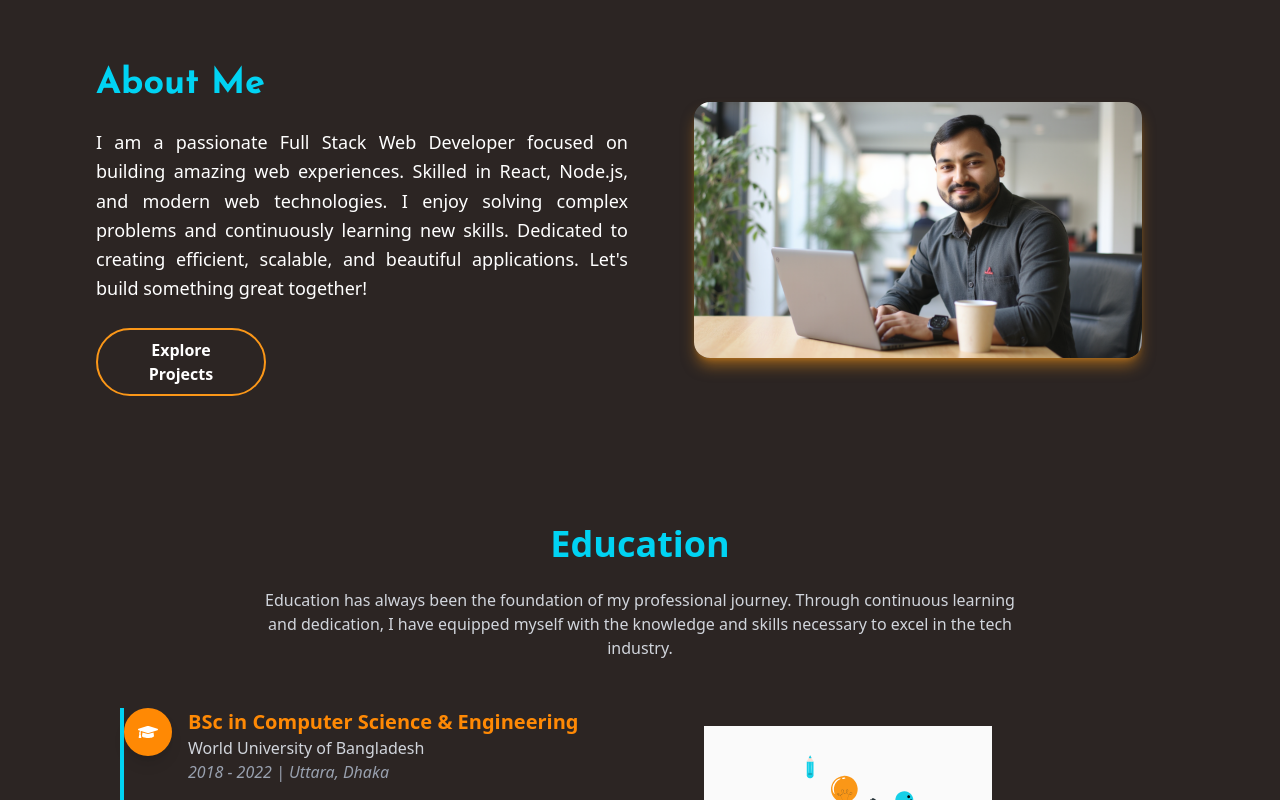
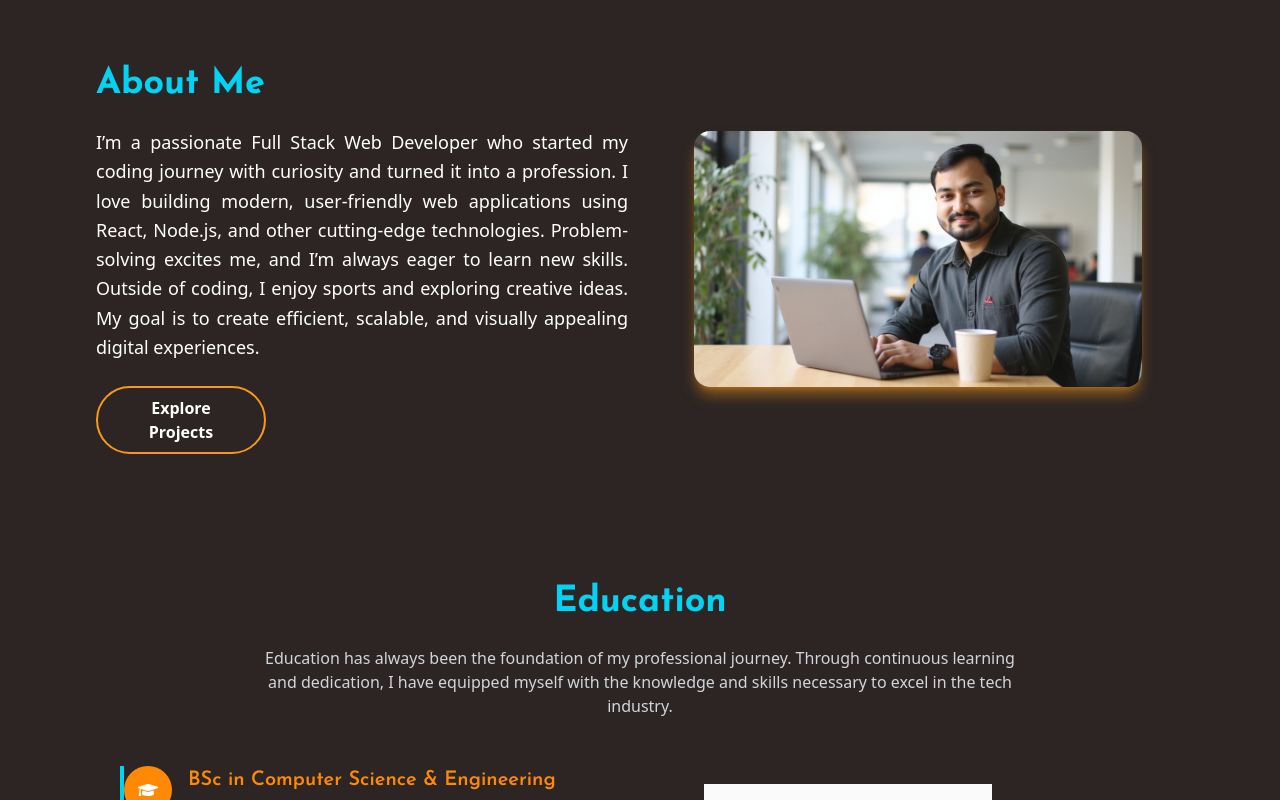
Before and after one commit to raseduzzaman-rased/portfolio-raseduzzaman-rased, a React (Vite) app: page / in a window 1280 px wide. Shown: the part 800-1600 px from the top of the page. Built offline with nearby package versions, Linux system fonts and the light colour scheme.

Commit message:
designed the footer section

```diff
--- a/src/components/Pages/AboutMe.jsx
+++ b/src/components/Pages/AboutMe.jsx
@@ -14,11 +14,7 @@ const AboutMe = () => {
             About Me
           </h1>
           <p className="text-lg leading-relaxed mb-6 text-justify">
-            I am a passionate Full Stack Web Developer focused on building
-            amazing web experiences. Skilled in React, Node.js, and modern web
-            technologies. I enjoy solving complex problems and continuously
-            learning new skills. Dedicated to creating efficient, scalable, and
-            beautiful applications. Let's build something great together!
+           I’m a passionate Full Stack Web Developer who started my coding journey with curiosity and turned it into a profession. I love building modern, user-friendly web applications using React, Node.js, and other cutting-edge technologies. Problem-solving excites me, and I’m always eager to learn new skills. Outside of coding, I enjoy sports and exploring creative ideas. My goal is to create efficient, scalable, and visually appealing digital experiences.
           </p>
         <Link
             to="projects"
--- /dev/null
+++ b/src/components/Pages/Footer.jsx
@@ -0,0 +1,45 @@
+import React from "react";
+import { FaGithub, FaFacebookF, FaLinkedinIn, FaTwitter } from "react-icons/fa";
+
+const Footer = () => {
+  return (
+    <footer className="bg-[#2c2523] text-white py-10 px-4">
+      <div className="max-w-7xl mx-auto flex flex-col items-center space-y-6">
+
+        {/* Name */}
+        <div className="text-2xl font-bold text-cyan-400">Md. Raseduzzaman Rased</div>
+
+        {/* Menu List */}
+        <nav>
+          <ul className="flex flex-wrap justify-center gap-6 text-gray-300 text-lg">
+            <li><a href="#about" className="hover:text-cyan-400 transition">About Me</a></li>
+            <li><a href="#skills" className="hover:text-cyan-400 transition">Skills</a></li>
+            <li><a href="#experience" className="hover:text-cyan-400 transition">Experience</a></li>
+            <li><a href="#projects" className="hover:text-cyan-400 transition">Projects</a></li>
+            <li><a href="#contact" className="hover:text-cyan-400 transition">Contact</a></li>
+            <li><a href="#education" className="hover:text-cyan-400 transition">Qualification</a></li>
+          </ul>
+        </nav>
+
+        {/* Social Icons */}
+        <div className="flex space-x-6 text-gray-300 text-2xl">
+          <a href="https://github.com/raseduzzaman-rased" target="_blank" rel="noopener noreferrer" className="hover:text-cyan-400 transition">
+            <FaGithub />
+          </a>
+          <a href="https://www.facebook.com/mdraseduzzaman.rased0/" target="_blank" rel="noopener noreferrer" className="hover:text-cyan-400 transition">
+            <FaFacebookF />
+          </a>
+          <a href="https://linkedin.com/in/raseduzzaman-rased" target="_blank" rel="noopener noreferrer" className="hover:text-cyan-400 transition">
+            <FaLinkedinIn />
+          </a>
+          <a href="https://twitter.com/freelancerrased" target="_blank" rel="noopener noreferrer" className="hover:text-cyan-400 transition">
+            <FaTwitter />
+          </a>
+        </div>
+
+      </div>
+    </footer>
+  );
+};
+
+export default Footer;
--- a/src/components/Pages/Home.jsx
+++ b/src/components/Pages/Home.jsx
@@ -8,6 +8,7 @@ import MyExperience from './MyExperience';
 import ProjectsSection from './ProjectsSection';
 import EducationSection from './EducationSection';
 import Contact from './Contact';
+import Footer from './Footer';
 
 const Home = () => {
     return (
@@ -22,6 +23,7 @@ const Home = () => {
              <MyExperience></MyExperience>
         <ProjectsSection></ProjectsSection>
         <Contact></Contact>
+        <Footer></Footer>
         </div>
     );
 };
--- a/src/components/Pages/ProjectsSection.jsx
+++ b/src/components/Pages/ProjectsSection.jsx
@@ -46,7 +46,7 @@ const ProjectsSection = () => {
               {tech.map((techItem, i) => (
                 <span
                   key={i}
-                  className="inline-block bg-cyan-500 text-black text-xs font-semibold px-1.5 py-1 mr-2 rounded"
+                  className="inline-block bg-cyan-500 text-black text-xs font-semibold px-1.5 py-1 mr-2 rounded my-2"
                 >
                   {techItem}
                 </span>
--- a/src/index.css
+++ b/src/index.css
@@ -1,10 +1,14 @@
 @import "tailwindcss";
 
 
-.josefin-sans {
+h1, h2, h3, h4, h5, h6 {
   font-family: "Josefin Sans", sans-serif;
 }
 
 body {
   background-color: #2c2523;
 }
+
+html {
+  scroll-behavior: smooth;
+}
```
